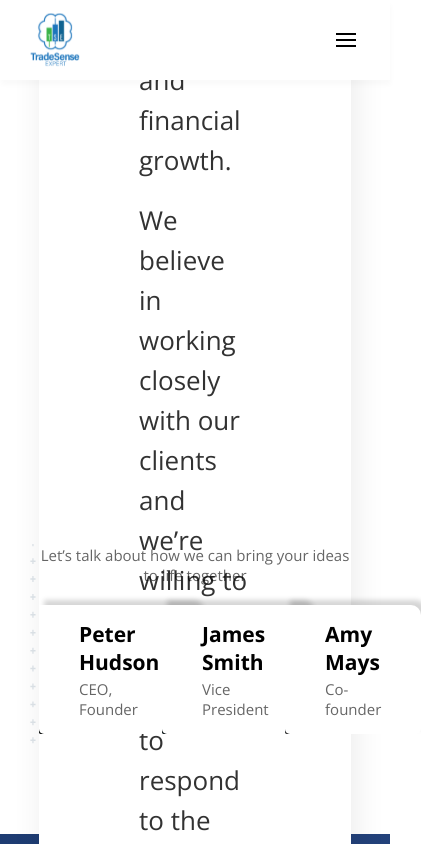
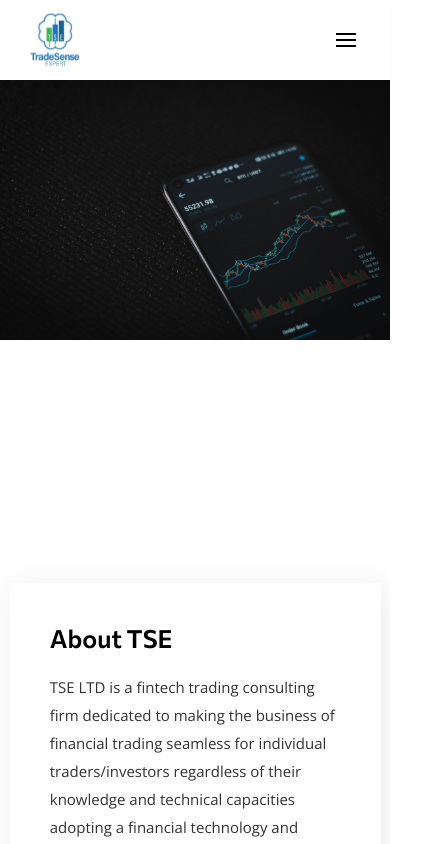
Before and after one commit to RavulaThrinath/tse-frontend, a React (Create React App) app: page /about in a window 390 px wide. Shown: the top 844 px of the page, 421 px wide, since content can reach past the window. Built offline with nearby package versions, Linux system fonts and the light colour scheme.

Commit message:
responsive codde

```diff
--- a/src/App.css
+++ b/src/App.css
@@ -103,6 +103,7 @@ a {
   }
   .desc-main {
     font-size: 13px;
+    line-height: 20px;
   }
 }
 
@@ -123,9 +124,60 @@ a {
   margin-bottom: 10px;
 }
 .container-text {
-  line-height: 40px;
   opacity: 0.8;
   font-size: 26px;
+  line-height: 45px;
+}
+@media screen and (max-width: 1536px) {
+  .conatiner-wrapper {
+    padding: 80px;
+  }
+  .container-heading {
+    font: 600 40px "Commissioner", sans-serif;
+  }
+  .container-text {
+    font-size: 22px;
+    line-height: 40px;
+  }
+}
+@media screen and (max-width: 1366px) {
+  .conatiner-wrapper {
+    padding: 70px;
+  }
+  .container-heading {
+    font: 600 35px "Commissioner", sans-serif;
+  }
+  .container-text {
+    font-size: 18px;
+    line-height: 35px;
+  }
+}
+@media screen and (max-width: 1280px) {
+  .conatiner-wrapper {
+    max-width: 85%;
+    padding: 60px;
+  }
+  .container-heading {
+    font: 600 30px "Commissioner", sans-serif;
+  }
+  .container-text {
+    font-size: 17px;
+    line-height: 31px;
+  }
+}
+@media screen and (max-width: 480px) {
+  .conatiner-wrapper {
+    max-width: 95%;
+    padding: 40px;
+  }
+  .container-heading {
+    font: 600 25px "Commissioner", sans-serif;
+    margin-bottom: 0px;
+  }
+  .container-text {
+    font-size: 15px;
+    line-height: 28px;
+  }
 }
 
 .f {
--- a/src/App.js
+++ b/src/App.js
@@ -27,19 +27,19 @@ function App() {
           <Route path="/pricing" element={<Pricing />}></Route>
           <Route path="/contact" element={<Contact />}></Route>
           <Route
-            path="/BusinessStrategy"
+            path="/services/BusinessStrategy"
             element={<BusinessStrategy />}
           ></Route>
           <Route
-            path="/ConsultancyServices"
+            path="/services/ConsultancyServices"
             element={<ConsultancyServices />}
           ></Route>
           <Route
-            path="/LicenseConfiguration"
+            path="/services/LicenseConfiguration"
             element={<LicenseConfiguration />}
           ></Route>
           <Route
-            path="/VirtualPrivateServer"
+            path="/services/VirtualPrivateServer"
             element={<VirtualPrivateServer />}
           ></Route>
           <Route path="/payment" element={<PaymentPage />}></Route>
--- a/src/Components/Header/Header.css
+++ b/src/Components/Header/Header.css
@@ -213,6 +213,6 @@ nav {
     justify-content: flex-start;
     align-items: center;
     gap: 30px;
-    padding-top: 50px;
+    padding-top: 70px;
   }
 }
--- a/src/Components/Teams/Teams.css
+++ b/src/Components/Teams/Teams.css
@@ -1,26 +1,19 @@
 .teams-container {
   max-width: 80%;
-  margin: 350px auto 100px auto;
+  margin: 400px auto 150px auto;
 }
 .teams-heading {
   text-align: center;
-  margin-bottom: 50px;
+  margin-bottom: 70px;
   color: #000000;
 }
-.teams-heading h1 {
-  font-size: 40px;
-  margin-bottom: 5px;
-}
-.teams-heading p {
-  font-size: 15px;
-  opacity: 0.6;
-}
+
 .teams-mates {
+  position: relative;
   display: flex;
   justify-content: center;
   align-items: center;
   gap: 50px;
-  position: relative;
 }
 .teams-mates::after {
   position: absolute;
@@ -28,7 +21,7 @@
   width: 200px;
   height: 200px;
   background: url("../../Assets/dot\ pattern.svg") 100% 100%;
-  left: -5%;
+  left: 0%;
   bottom: -10%;
   z-index: -1;
 }
@@ -43,18 +36,71 @@
 .team-details {
   position: absolute;
   padding: 15px 40px;
-  bottom: 0%;
-  left: 0;
+  bottom: -1px;
+  left: -1px;
   background-color: #ffffff;
-  box-shadow: 5px -5px 5px #0000002a;
+  box-shadow: 5px -7px 5px #0000002a;
   color: #000000;
   border-radius: 0 10px 5px 5px;
 }
 .team-details h1 {
-  font-size: 21px;
+  font-size: 30px;
   margin-bottom: 3px;
 }
 .team-details p {
-  font-size: 15px;
+  font-size: 22px;
   opacity: 0.6;
 }
+@media screen and (max-width: 1280px) {
+  .teams-container {
+  margin: 300px auto 150px auto;
+}
+  .teams-heading {
+    margin-bottom: 50px;
+  }
+  .teams-mates::after {
+    left: -5%;
+    bottom: -10%;
+  }
+  .team-details {
+    position: absolute;
+    padding: 15px 40px;
+    bottom: -1px;
+    left: -1px;
+  }
+  .team-details h1 {
+    font-size: 18px;
+  }
+  .team-details p {
+    font-size: 16px;
+  }
+}
+@media screen and (max-width: 480px) {
+  .teams-container {
+    margin: 400px auto 150px auto;
+  }
+  .teams-heading {
+    margin-bottom: 50px;
+  }
+  .teams-mates {
+    flex-direction: column;
+  }
+  .teams-mates::after {
+    width: 100px;
+    height: 100px;
+    left: -10%;
+    top: 25%;
+  }
+  .team-details {
+    position: absolute;
+    padding: 15px 40px;
+    bottom: -1px;
+    left: -1px;
+  }
+  .team-details h1 {
+    font-size: 18px;
+  }
+  .team-details p {
+    font-size: 16px;
+  }
+}
--- a/src/Components/Teams/Teams.js
+++ b/src/Components/Teams/Teams.js
@@ -6,8 +6,8 @@ export default function Teams() {
   return (
     <div className="teams-container">
       <div className="teams-heading">
-        <h1>We are a team of experts</h1>
-        <p>Let’s talk about how we can bring your ideas to life together</p>
+        <h1 className="title-main">We are a team of experts</h1>
+        <p className="desc-main">Let’s talk about how we can bring your ideas to life together</p>
       </div>
       <div className="teams-mates">
         {teamList.map((list, index) => {
--- a/src/Data.js
+++ b/src/Data.js
@@ -62,7 +62,7 @@ export const ServicesContent = [
     title: "Business Strategy",
     description:
       "Absolute Trade Solution, Risk Mitigation Portfolio management, and Money Flow Index MFI.",
-    url: "/BusinessStrategy",
+    url: "/services/BusinessStrategy",
   },
   {
     id: 1,
@@ -71,7 +71,7 @@ export const ServicesContent = [
     title: "Consultancy Services",
     description:
       "Market Analysis Trade Plan, Portfolio Evaluation, and Artificial Intelligence Expert Advisor.",
-    url: "/ConsultancyServices",
+    url: "/services/ConsultancyServices",
   },
   {
     id: 2,
@@ -80,7 +80,7 @@ export const ServicesContent = [
     title: "License Configuration",
     description:
       "Our Advisor is a fully automated financial trading software with adjustable entry parameters.",
-    url: "/LicenseConfiguration",
+    url: "/services/LicenseConfiguration",
   },
   {
     id: 3,
@@ -89,7 +89,7 @@ export const ServicesContent = [
     title: "Virtual Private Server",
     description:
       "We offers clients the opportunity to purchase VPS to be used for the hosting of the Expert Advisor.",
-    url: "/VirtualPrivateServer",
+    url: "/services/VirtualPrivateServer",
   },
 ];
 
--- a/src/Dialogs/Dialog.css
+++ b/src/Dialogs/Dialog.css
@@ -76,6 +76,7 @@
 }
 .modal-heading h1 {
   font-size: 40px;
+  margin-bottom: 5px;
 }
 .modal-heading p {
   font-size: 15px;
@@ -146,6 +147,7 @@
   padding-left: 15px;
   border: 1.5px solid #0000001e;
   transition: all 0.3s ease;
+  font-family: "Commissioner", sans-serif;
   font-weight: 600;
 }
 .su-user-details input:focus {
@@ -288,3 +290,23 @@
   margin: 20px 0 10px 0;
   font-size: 15px;
 }
+
+@media screen and (max-width: 480px) {
+  .auth {
+    padding: 12px 13px;
+  }
+  .auth h4 {
+    margin: 0 5px;
+  }
+  .auth img {
+    margin: 0 5px;
+  }
+  .terms-text,
+  .modal-sub-text,
+  .modal-heading p {
+    white-space: initial;
+  }
+  .modal-heading p {
+    margin-bottom: 10px;
+  }
+}
--- a/src/Dialogs/Dialog.js
+++ b/src/Dialogs/Dialog.js
@@ -16,7 +16,7 @@ const Modal = ({
       <div className="modal-dialog" onClick={(e) => e.stopPropagation()}>
         <div className="modal-header">
           <div className="modal-heading">
-            <h1 className="modal-title">{title}</h1>
+            <h1 >{title}</h1>
             {heading && <div className="modal-sub-text">{heading}</div>}
             {title2 && <div className="modal-title-2">{title2}</div>}
             <p className="modal-title">{description}</p>
--- a/src/Pages/About/About.css
+++ b/src/Pages/About/About.css
@@ -1,21 +1,21 @@
 .about-container {
   position: relative;
   width: 100%;
-  height: 100%;
-  background: url(../../Assets/Aboutpage.jpg) no-repeat 100%;
-  background-size: contain;
-}
-.about-heading {
-  position: absolute;
-  top: 15%;
-  color: #ffffff;
-  max-width: 70%;
-  padding: 50px;
+  height: 100vh;
+  background: url(../../Assets/Aboutpage.jpg) no-repeat 50% 50%;
+  background-size: 100%;
 }
 .conatiner-wrapper {
-  top: 110%;
+  top: 100%;
   left: 50%;
   display: flex;
   flex-direction: column;
   gap: 20px;
 }
+@media screen and (max-width: 480px) {
+  .about-container {
+    background: url(../../Assets/Aboutpage.jpg) no-repeat 100%;
+    background-size: contain;
+    background-position-y: 0;
+  }
+}
```
